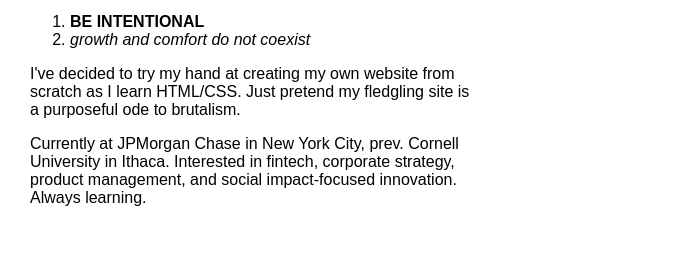
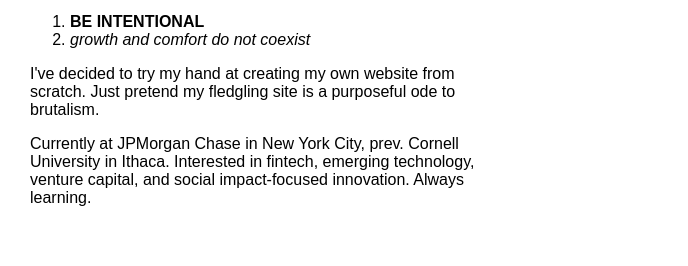
Before and after one commit to nancyzjiang/nancyzjiang.github.io, a plain HTML site: page index.html in a window 1280 px wide. Shown: the part 229-495 px from the top of the page, 592-1280 px from the left. Drawn offline with Linux system fonts and the light colour scheme; a web font is replaced by a local one.

Commit message:
Add files via upload

```diff
--- a/index.html
+++ b/index.html
@@ -2,6 +2,7 @@
 <html lang="en" dir="ltr">
   <head>
     <meta charset="utf-8">
+    <meta name="viewport" content="width=device-width, initial-scale=1.0">
     <title>Nancy Jiang</title>
     <!-- You have no idea how long it took me to decide on a font... -->
     <link rel="stylesheet"
@@ -76,9 +77,9 @@
       <p>In an effort to truly live by my mantras:</p>
         <ol><li><strong>BE INTENTIONAL</strong>
         <li><em>growth and comfort do not coexist</em></ol>
-        <p>I've decided to try my hand at creating my own website from scratch as I learn HTML/CSS.
-          Just pretend my fledgling site is a purposeful ode to brutalism.</p>
-      <p>Currently at JPMorgan Chase in New York City, prev. Cornell University in Ithaca. Interested in fintech, corporate strategy, product management, and social impact-focused innovation. Always learning.</p><br>
+        <p>I've decided to try my hand at creating my own website from scratch.
+          Just pretend my fledgling site is a purposeful ode to brutalism. </p>
+      <p>Currently at JPMorgan Chase in New York City, prev. Cornell University in Ithaca. Interested in fintech, emerging technology, venture capital, and social impact-focused innovation. Always learning.</p><br>
       <br>
       <a href="https://www.linkedin.com/in/nancyzjiang/" class="nav-link button">linkedin</a>
       <a href="mailto:nzj2@cornell.edu" class="nav-link button">email</a>
```
